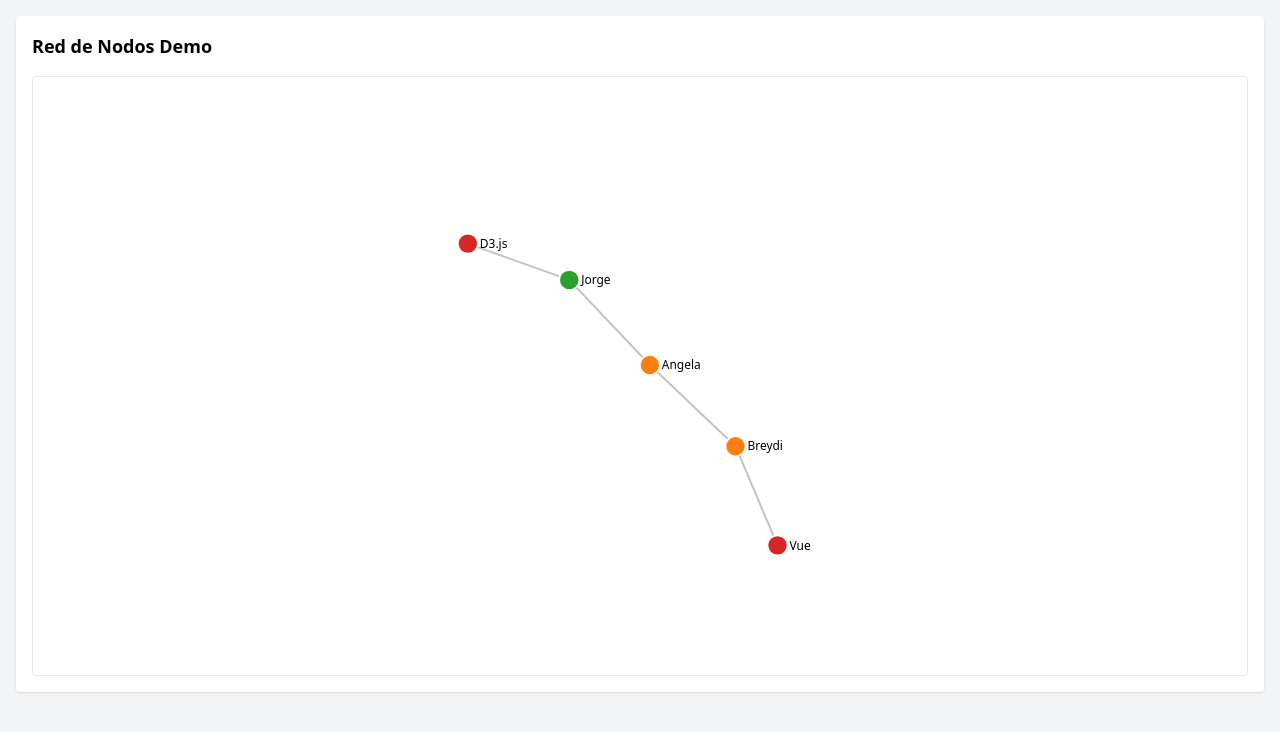
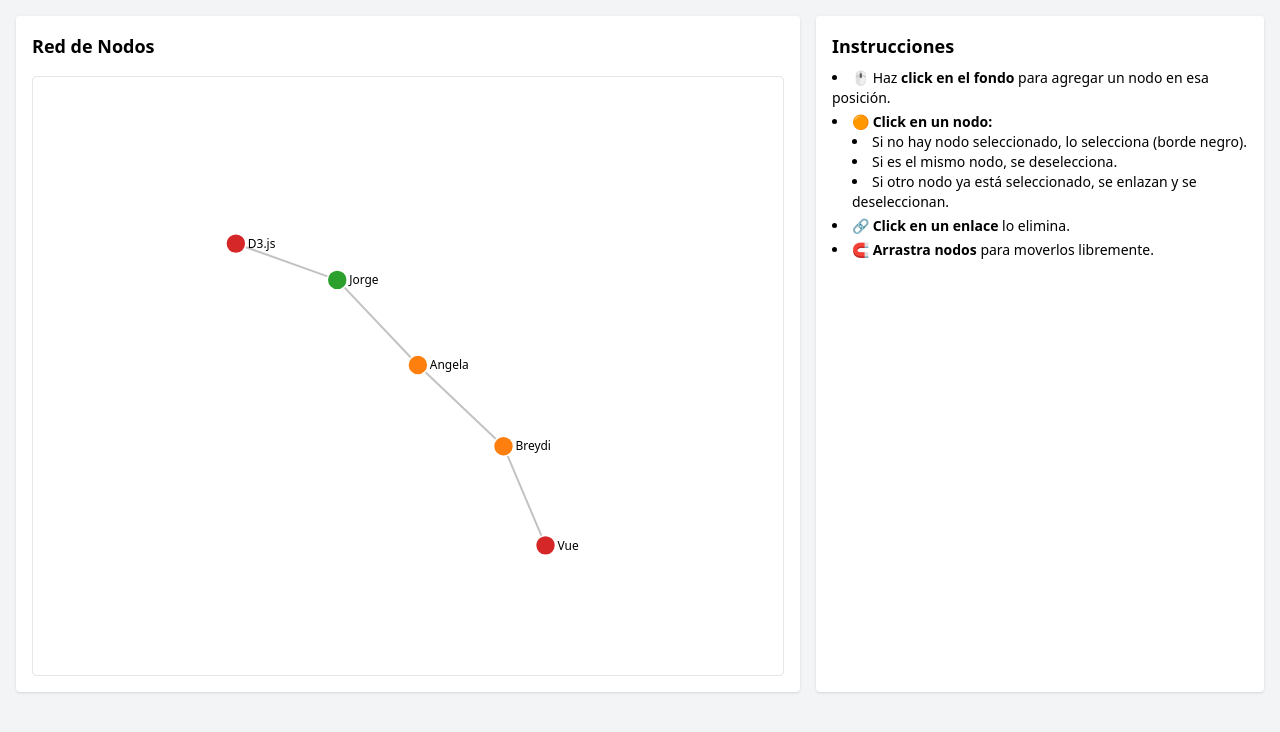
Before and after one commit to XxProFetxX/chart-widget-app, a Vue app: page / in a window 1280 px wide. Shown: the top 732 px of the page. Built offline with nearby package versions, Linux system fonts and the light colour scheme.

Commit message:
fix: nodes link

```diff
--- a/src/app/App.vue
+++ b/src/app/App.vue
@@ -1,8 +1,27 @@
 <template>
   <main class="p-4 bg-gray-100 min-h-screen space-y-8">
-    <GraphWidget :config="sampleGraphConfig" />
+    <div class="flex flex-col lg:flex-row gap-4">
+      <GraphWidget :config="sampleGraphConfig" class="flex-1" />
+
+      <div class="bg-white rounded p-4 shadow max-w-md w-full">
+        <h2 class="text-lg font-semibold mb-2">Instrucciones</h2>
+        <ul class="list-disc list-inside text-sm space-y-1">
+          <li>🖱️ Haz <strong>click en el fondo</strong> para agregar un nodo en esa posición.</li>
+          <li>🟠 <strong>Click en un nodo:</strong>
+            <ul class="list-disc list-inside ml-5">
+              <li>Si no hay nodo seleccionado, lo selecciona (borde negro).</li>
+              <li>Si es el mismo nodo, se deselecciona.</li>
+              <li>Si otro nodo ya está seleccionado, se enlazan y se deseleccionan.</li>
+            </ul>
+          </li>
+          <li>🔗 <strong>Click en un enlace</strong> lo elimina.</li>
+          <li>🧲 <strong>Arrastra nodos</strong> para moverlos libremente.</li>
+        </ul>
+      </div>
+    </div>
   </main>
 </template>
+
 
 <script setup lang="ts">
 import { reactive } from 'vue';
@@ -10,8 +29,8 @@ import type { GraphConfig } from '../modules/graph-widget/domain/GraphConfig';
 
 import GraphWidget from '../modules/graph-widget/ui/GraphWidget.vue';
 
-const sampleGraphConfig = reactive<GraphConfig>({
-  title: 'Red de Nodos Demo',
+let sampleGraphConfig = reactive<GraphConfig>({
+  title: 'Red de Nodos',
   nodes: [
     { id: 'Breydi', group: 1 },
     { id: 'Angela', group: 1 },
--- a/src/modules/graph-widget/application/useGraphWidget.ts
+++ b/src/modules/graph-widget/application/useGraphWidget.ts
@@ -32,7 +32,13 @@ export function useGraphWidget(initialConfig: GraphConfig) {
         .force(
           'link',
           d3
-            .forceLink(links)
+            .forceLink(
+              links.map(l => ({
+                ...l,
+                source: nodes.find(n => n.id === l.source),
+                target: nodes.find(n => n.id === l.target),
+              }))
+            )
             .id((d: any) => d.id)
             .distance(100)
         )
@@ -45,7 +51,13 @@ export function useGraphWidget(initialConfig: GraphConfig) {
         .attr('stroke', '#999')
         .attr('stroke-opacity', 0.6)
         .selectAll('line')
-        .data(links)
+        .data(
+          links.map(l => ({
+            ...l,
+            source: nodes.find(n => n.id === l.source),
+            target: nodes.find(n => n.id === l.target),
+          }))
+        )
         .join('line')
         .attr('stroke-width', 2)
         .on('click', (event, d) => {
@@ -86,7 +98,8 @@ export function useGraphWidget(initialConfig: GraphConfig) {
             const target = d;
 
             const exists = links.some(
-              l => (l.source === source.id && l.target === target.id) || (l.source === target.id && l.target === source.id)
+              l =>
+                (l.source === source.id && l.target === target.id) || (l.source === target.id && l.target === source.id)
             );
             if (!exists) {
               links.push({ source: source.id, target: target.id });
@@ -145,7 +158,7 @@ export function useGraphWidget(initialConfig: GraphConfig) {
     restartSimulation();
 
     // Agregar nodo nuevo donde se haga click en el SVG
-    svg.on('click', (event) => {
+    svg.on('click', event => {
       const [x, y] = d3.pointer(event);
       const newNodeId = `Nodo${nodes.length + 1}`;
 
```
